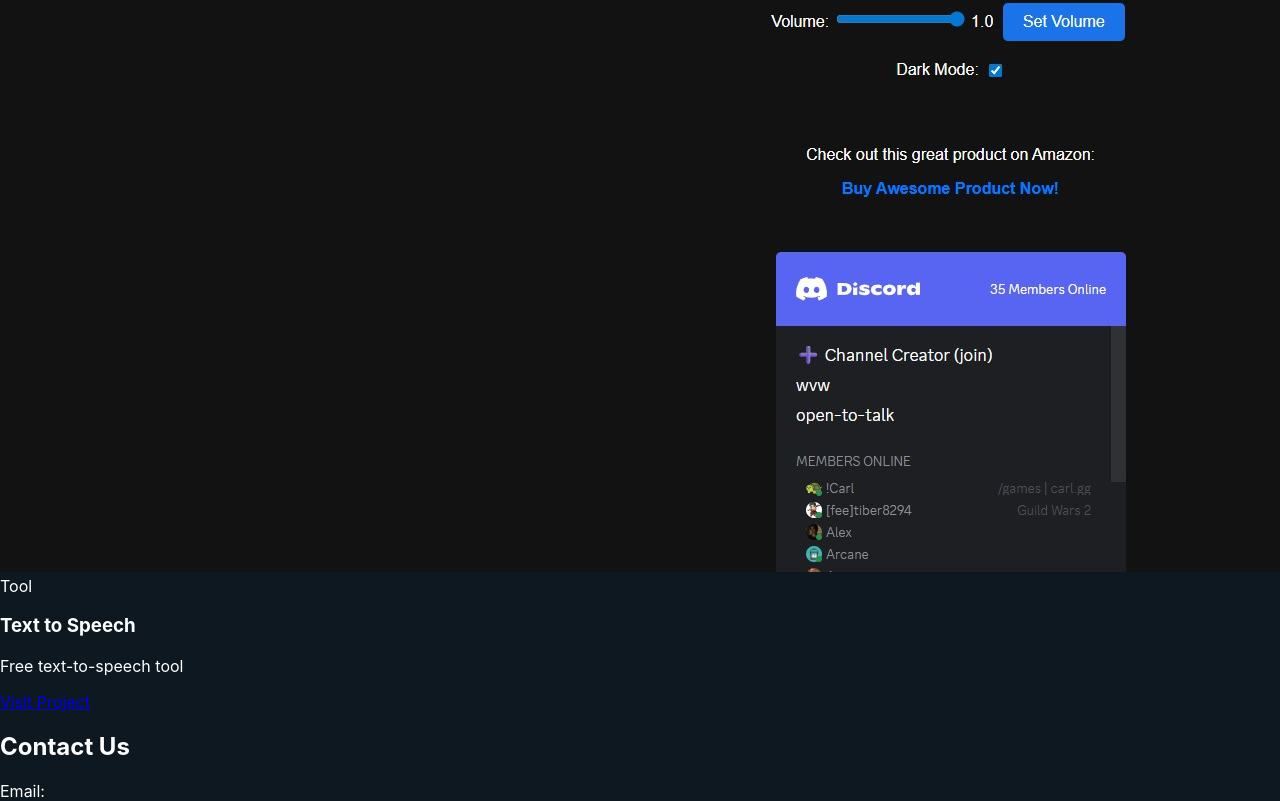
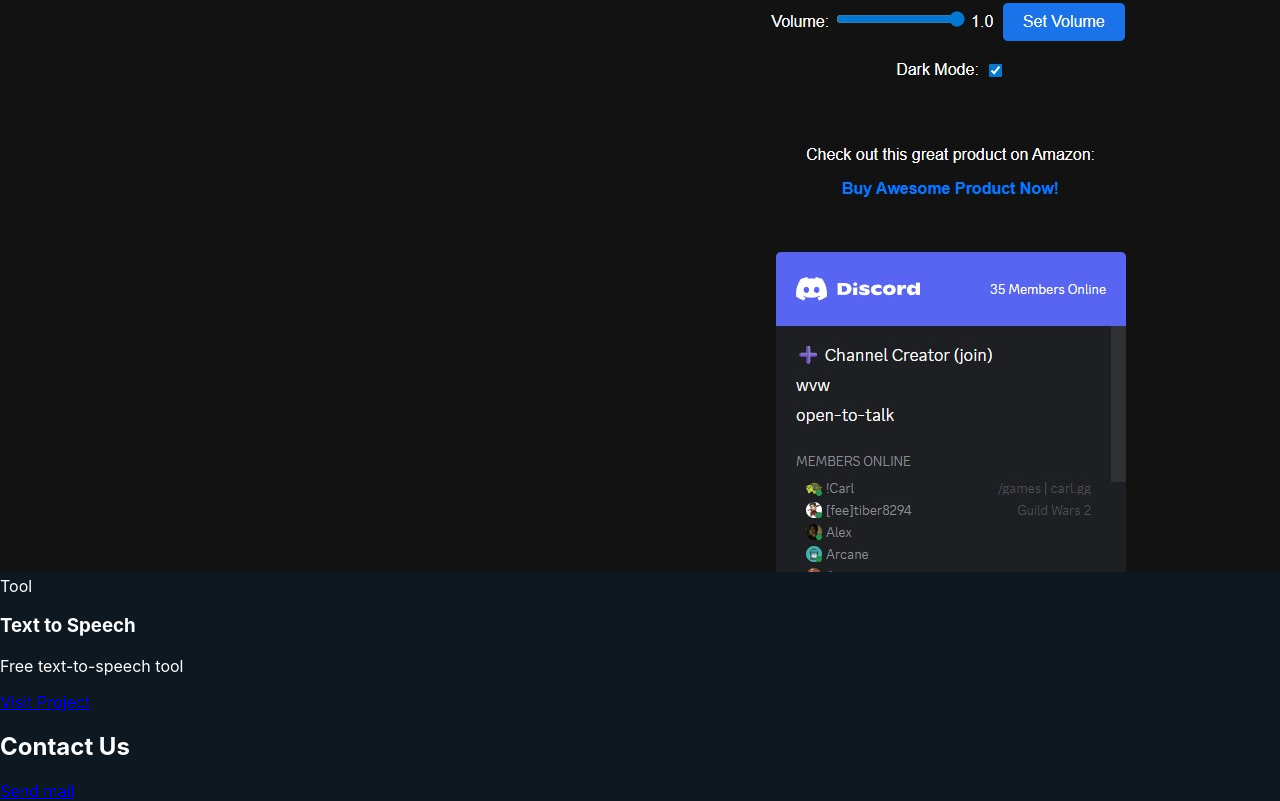
Before and after one commit to CodeKeySolutions/anykeyscom, a React (Create React App) app: page / in a window 1280 px wide. Shown: the part 2702-3503 px from the top of the page. Built offline with nearby package versions, Linux system fonts and the light colour scheme.

Commit message:
Minor update

```diff
--- a/src/components/Contact.tsx
+++ b/src/components/Contact.tsx
@@ -26,8 +26,9 @@ function Contact() {
             <input type="text" id="name" className="mt-1 block w-full border border-gray-300 rounded-md shadow-sm p-2" />
           </div> */}
           <div className="mb-4">
-            <label htmlFor="email" className="block text-sm font-medium text-gray-700">Email:</label>
-            <a href="mailto:info@bloodbullets.com" className="mt-1 block w-full border border-gray-300 rounded-md shadow-sm p-2">
+            {/* <label htmlFor="email" className="block text-sm font-medium text-gray-700">Email:</label> */}
+            <a href="mailto:info@bloodbullets.com" className="inline-block mt-4 px-4 py-2 bg-blue-600 text-white rounded-lg font-semibold shadow hover:bg-blue-700 transition-colors">
+              Send mail
               {/* <input type="email" id="email" className="mt-1 block w-full border border-gray-300 rounded-md shadow-sm p-2" /> */}
             </a>
           </div>
```
